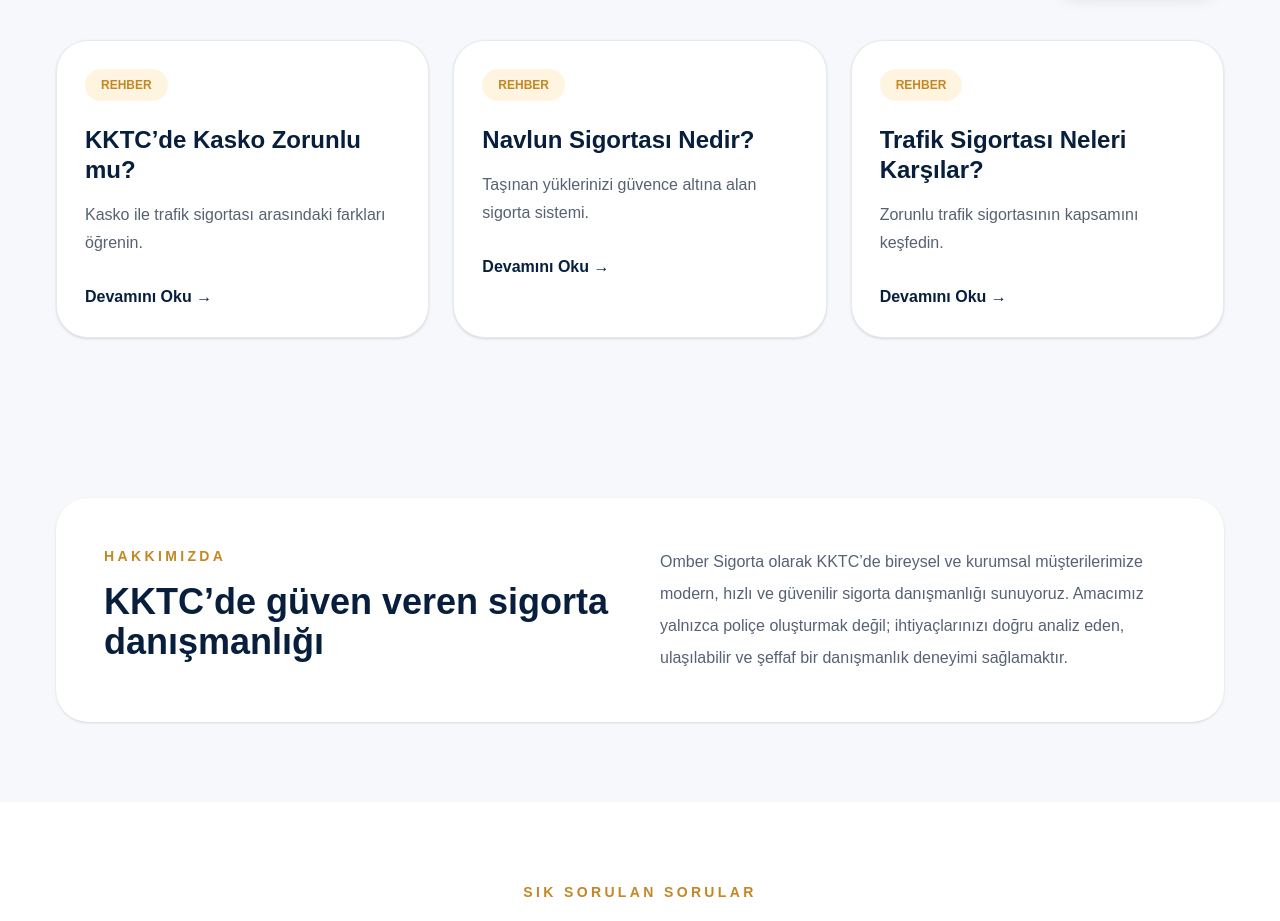
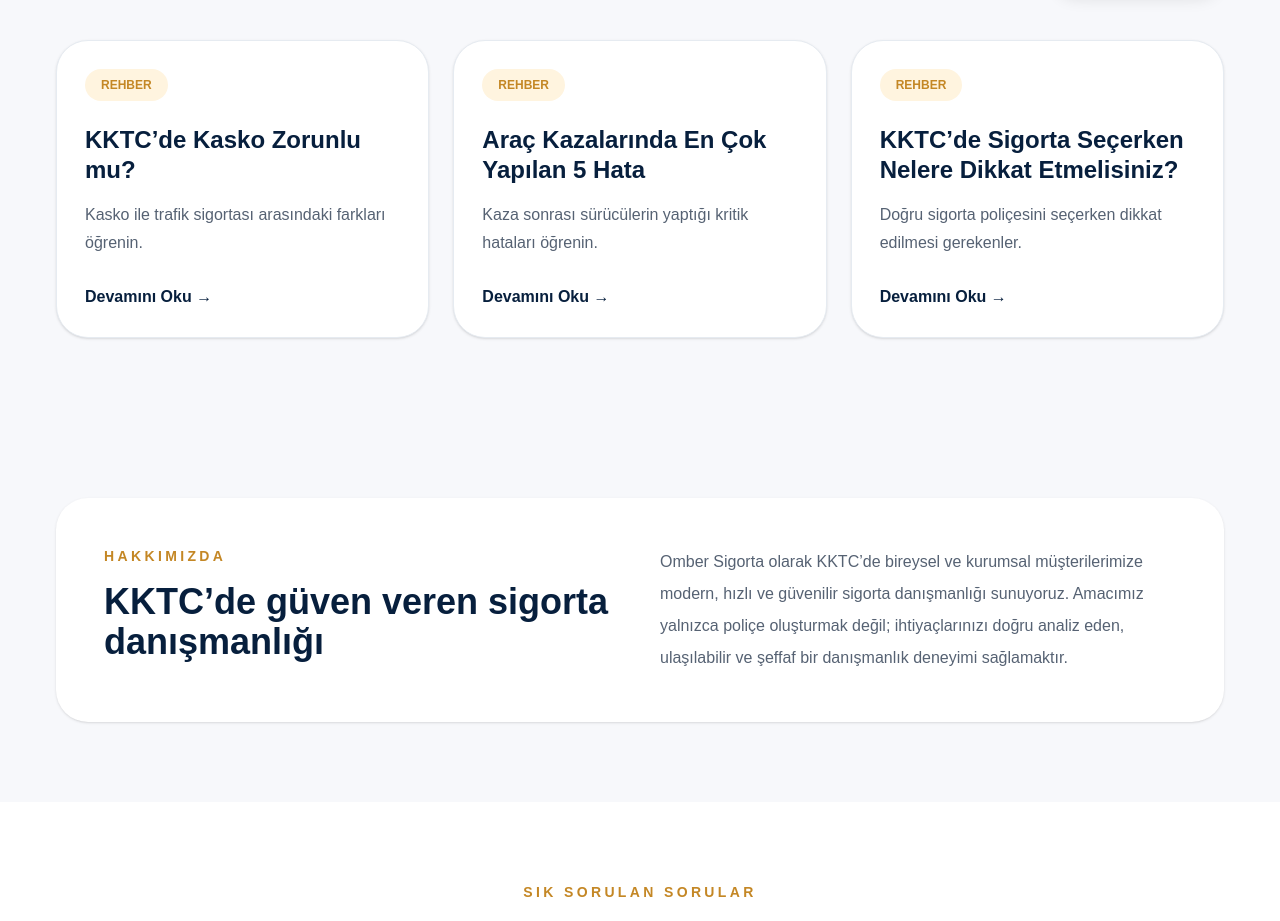
Before and after one commit to pasliilayda/omber-sigorta, a Next.js app: page / in a window 1280 px wide. Shown: the part 1700-2621 px from the top of the page. Built offline with nearby package versions, Linux system fonts and the light colour scheme.

Commit message:
Updated blog cards

```diff
--- a/app/page.tsx
+++ b/app/page.tsx
@@ -483,24 +483,24 @@ export default function Page() {
               {
                 title:
                   lang === "tr"
-                    ? "Navlun Sigortası Nedir?"
-                    : "What is Cargo Insurance?",
+                    ? "Araç Kazalarında En Çok Yapılan 5 Hata"
+                    : "Top 5 Mistakes After Car Accidents",
                 desc:
                   lang === "tr"
-                    ? "Taşınan yüklerinizi güvence altına alan sigorta sistemi."
-                    : "Insurance solutions protecting transported goods.",
-                href: "/blog/navlun-sigortasi-nedir",
+                    ? "Kaza sonrası sürücülerin yaptığı kritik hataları öğrenin."
+                    : "Learn the most common mistakes drivers make after accidents.",
+                href: "/blog/arac-kazalarinda-en-cok-yapilan-5-hata",
               },
               {
                 title:
                   lang === "tr"
-                    ? "Trafik Sigortası Neleri Karşılar?"
-                    : "What Does Motor Insurance Cover?",
+                    ? "KKTC’de Sigorta Seçerken Nelere Dikkat Etmelisiniz?"
+                    : "What Should You Consider When Choosing Insurance in Cyprus?",
                 desc:
                   lang === "tr"
-                    ? "Zorunlu trafik sigortasının kapsamını keşfedin."
-                    : "Discover the scope of compulsory motor insurance.",
-                href: "/blog/trafik-sigortasi-neleri-karsilar",
+                    ? "Doğru sigorta poliçesini seçerken dikkat edilmesi gerekenler."
+                    : "Things to consider when choosing the right insurance policy.",
+                href: "/blog/kktc-sigorta-secerken-nelere-dikkat-edilmeli",
               },
             ].map((post) => (
               <a
```
